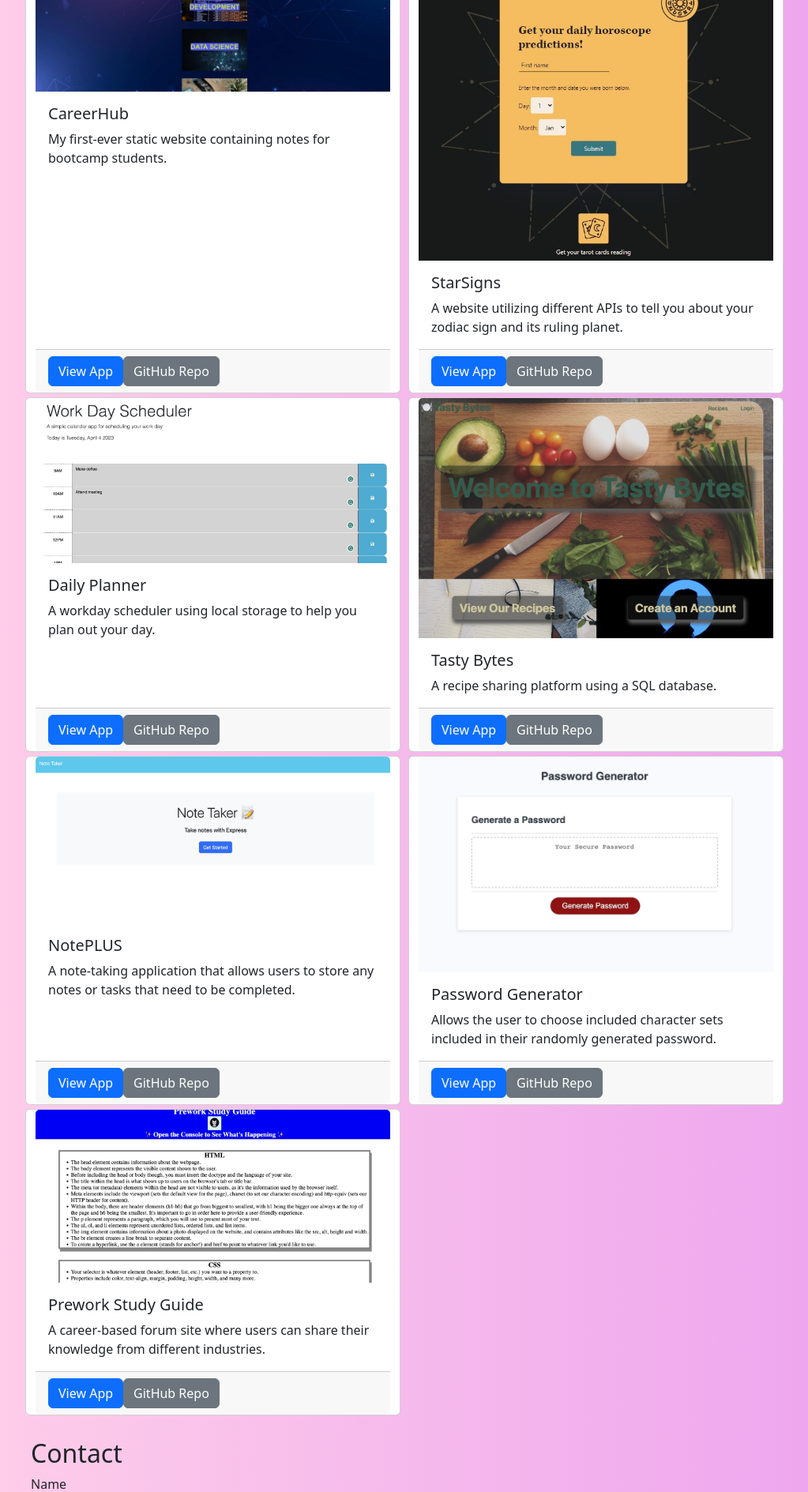
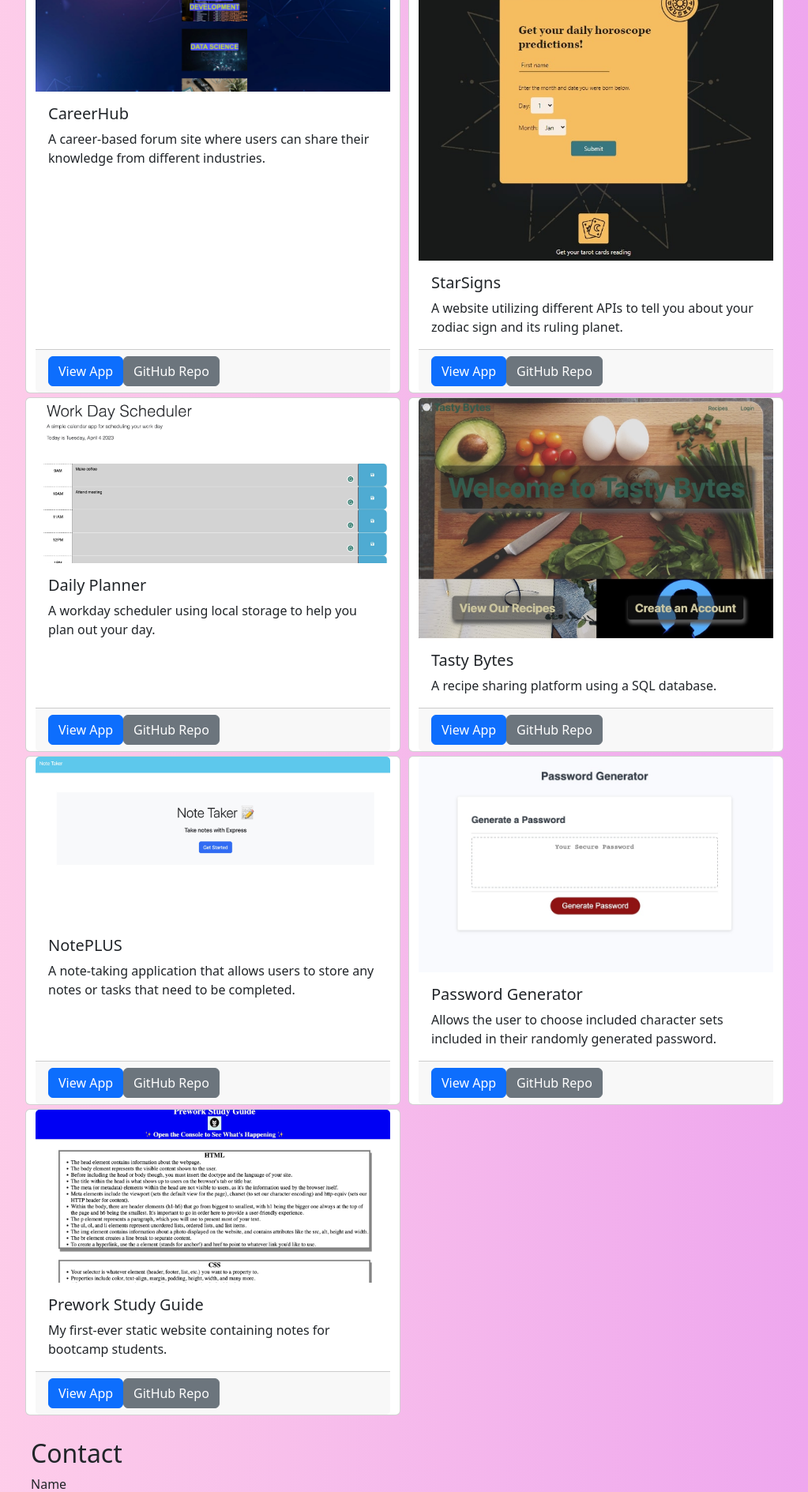
Before and after one commit to julie-mac/ReactPortfolio, a React (Create React App) app: page / in a window 1280 px wide. Shown: the part 1275-3164 px from the top of the page at 79% size, without its empty margins (43-1066 px from the left). Built offline with nearby package versions, Linux system fonts and the light colour scheme.

Commit message:
fixed rendering of descriptions

```diff
--- a/src/components/Portfolio.jsx
+++ b/src/components/Portfolio.jsx
@@ -14,7 +14,7 @@ const Portfolio = () => {
     {
       title: 'CareerHub',
       image: hubImage,
-      description: 'My first-ever static website containing notes for bootcamp students.',
+      description: 'A career-based forum site where users can share their knowledge from different industries.',
       deployedLink: 'https://careerhub-5b5d4464cfbf.herokuapp.com/',
       githubLink: 'https://github.com/julie-mac/CareerHub',
     },
@@ -56,7 +56,7 @@ const Portfolio = () => {
     {
       title: 'Prework Study Guide',
       image: preworkImage,
-      description: 'A career-based forum site where users can share their knowledge from different industries.',
+      description: 'My first-ever static website containing notes for bootcamp students.',
       deployedLink: 'https://julie-mac.github.io/prework-study-guide/',
       githubLink: 'https://github.com/julie-mac/prework-study-guide',
     },
```
